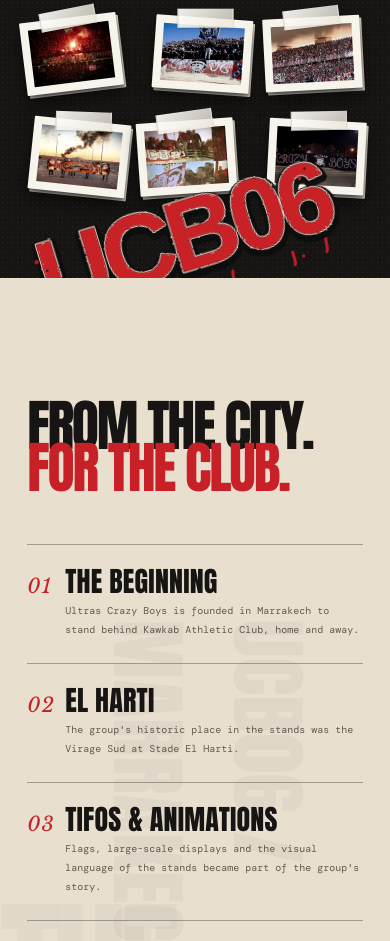
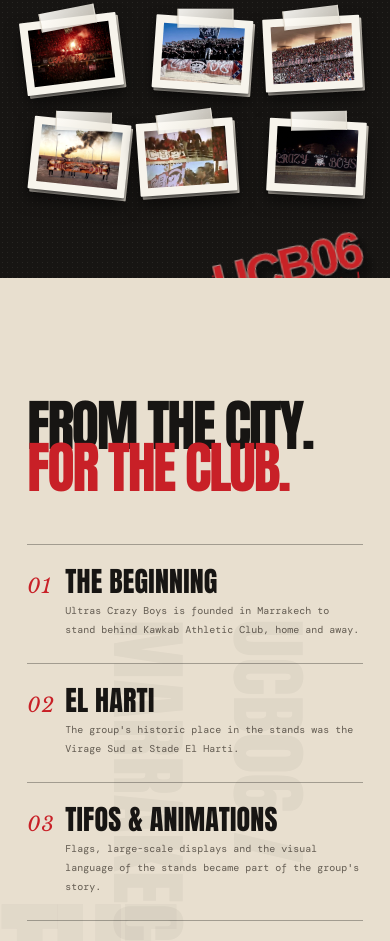
Before and after one commit to aouidate47/ucb06, a Next.js app: page / in a window 390 px wide. Shown: the part 1655-2596 px from the top of the page. Built offline with nearby package versions, Linux system fonts and the light colour scheme.

Commit message:
Style UCB06 Story graffiti wordmark

```diff
--- a/app/globals.css
+++ b/app/globals.css
@@ -1,4 +1,4 @@
-@import url('https://fonts.googleapis.com/css2?family=Anton&family=DM+Mono:wght@400;500&family=Libre+Baskerville:ital,wght@0,400;0,700;1,400&display=swap');
+@import url('https://fonts.googleapis.com/css2?family=Anton&family=DM+Mono:wght@400;500&family=Libre+Baskerville:ital,wght@0,400;0,700;1,400&family=Permanent+Marker&display=swap');
 
 :root{--red:#c82027;--red-dark:#8f171d;--ink:#171513;--paper:#eee6d5;--paper2:#e2d7c1;--muted:#766f64;--line:#b9ad99}
 *{box-sizing:border-box}
@@ -70,8 +70,7 @@ h1 em{font-style:normal;color:var(--red);padding-left:8vw}
 .cover-slot:hover{transform:rotate(0) translateY(-4px);border-color:#e8454b}
 .text-link{display:inline-flex;align-items:center;gap:18px;margin-top:22px;font:500 10px 'DM Mono',monospace;letter-spacing:1px;border-bottom:2px solid var(--ink);padding-bottom:12px;text-transform:uppercase}
 .text-link svg{color:var(--red)}
-.manifesto-stamp{position:absolute;right:5vw;bottom:-60px;font:110px/.7 'Anton',sans-serif;color:#d8cbb6;transform:rotate(-12deg);text-align:center;-webkit-text-stroke:1px #c4b69f}
-.manifesto-stamp small{font-size:55px}
+.manifesto-stamp{position:absolute;z-index:2;right:3vw;bottom:-62px;width:min(34vw,430px);height:auto;display:block;object-fit:contain;transform:rotate(-9deg);filter:drop-shadow(5px 8px 3px #0005);pointer-events:none}
 .culture{padding:110px 10.5vw 125px;background:#1b1916;color:var(--paper);position:relative}
 .culture:after{content:'UCB06  /  MARRAKECH';position:absolute;right:-25px;top:50%;font:80px 'Anton',sans-serif;color:#ffffff08;transform:rotate(90deg);pointer-events:none}
 .culture-heading{display:flex;justify-content:space-between;align-items:flex-start;margin-bottom:75px}
@@ -148,7 +147,7 @@ h1{font-size:clamp(100px,22vw,175px);margin:45px 0 35px}
 .cover-stack-right{order:3}
 .cover-index{font-size:26px}
 .manifesto h2{font-size:clamp(54px,13vw,88px)}
-.manifesto-stamp{font-size:90px;right:4vw;bottom:-35px}
+.manifesto-stamp{width:min(48vw,260px);right:2vw;bottom:-28px}
 .culture-heading{margin-bottom:48px;gap:25px}
 .culture-heading>p{font-size:35px}
 .story-row{grid-template-columns:34px 1fr 30px;gap:12px;padding:22px 0}
```
